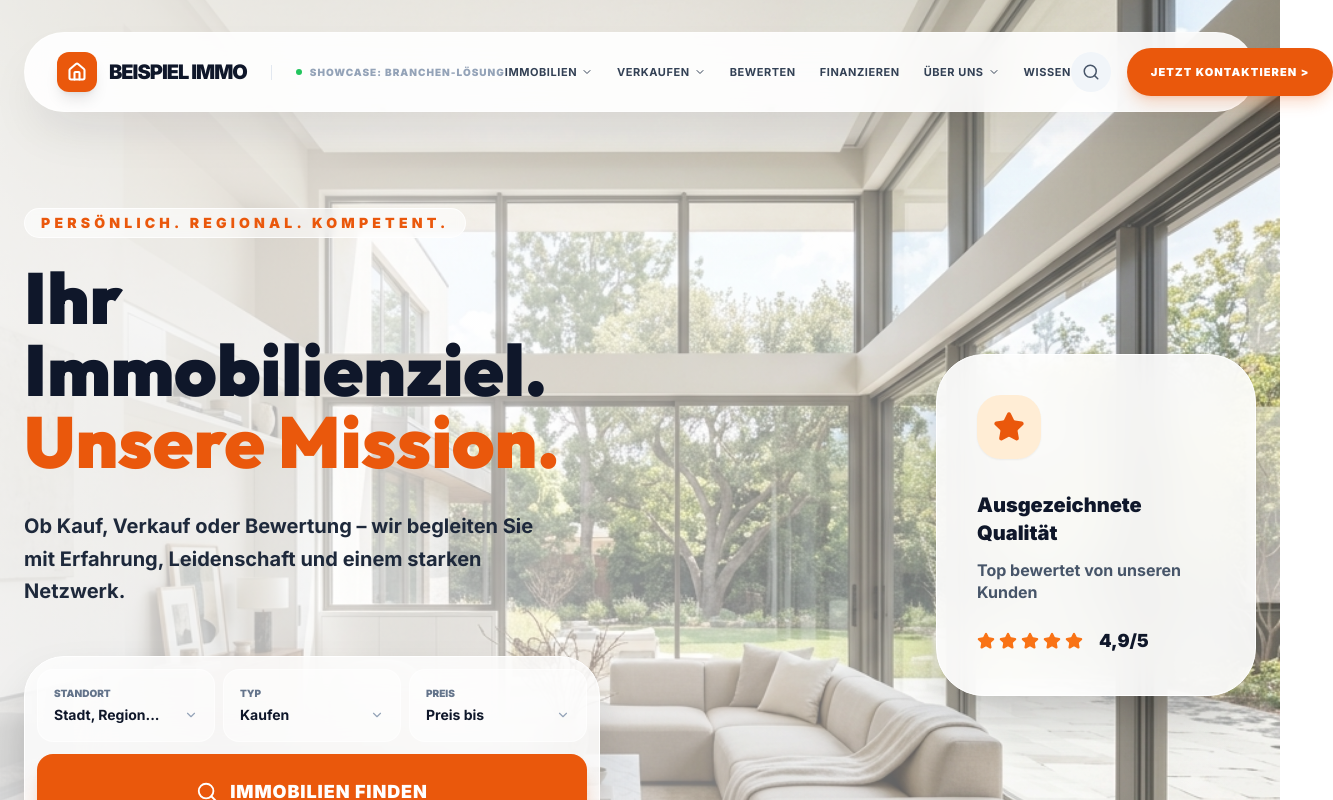
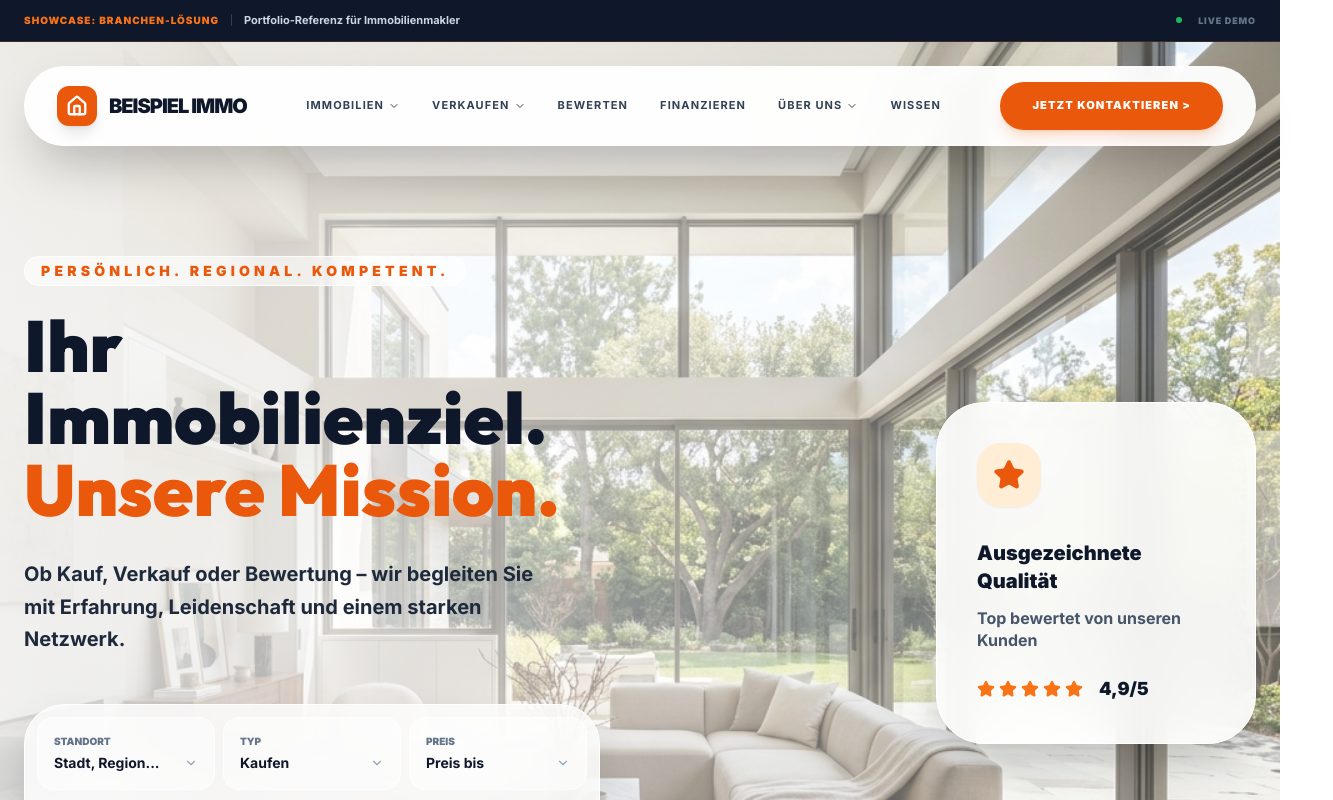
Before and after one commit to timmsug-source/website-linkedin, a Next.js app: page /beispiel/immobilienmakler in a window 1280 px wide. Shown: the top 800 px of the page, 1333 px wide, since content can reach past the window. Built offline with nearby package versions, Linux system fonts and the light colour scheme.

Commit message:
Fix: Restore separate banner and ensure single-line content across header

```diff
--- a/src/components/beispiel/MaklerExample.tsx
+++ b/src/components/beispiel/MaklerExample.tsx
@@ -14,45 +14,48 @@ export function MaklerExampleHeader() {
   ];
 
   return (
-    <header className="absolute top-0 left-0 right-0 z-50 pt-8">
-      <div className="max-w-[1400px] mx-auto px-6">
-        <div className="bg-white/90 backdrop-blur-xl rounded-full h-20 flex items-center justify-between px-4 md:px-8 border border-white/40 shadow-2xl shadow-slate-900/10">
+    <header className="absolute top-0 left-0 right-0 z-50">
+      {/* Top Banner - Single Line */}
+      <div className="bg-[#0f172a] py-3 border-b border-orange-500/20">
+        <div className="max-w-7xl mx-auto px-6 flex items-center justify-between">
+          <div className="flex items-center gap-3">
+            <span className="text-orange-500 text-[10px] font-black uppercase tracking-widest">Showcase: Branchen-Lösung</span>
+            <div className="w-[1px] h-3 bg-slate-700 hidden md:block" />
+            <p className="text-[11px] font-bold text-slate-300 hidden md:block">Portfolio-Referenz für Immobilienmakler</p>
+          </div>
+          <div className="flex items-center gap-4">
+            <div className="w-1.5 h-1.5 rounded-full bg-green-500 animate-pulse" />
+            <span className="text-[9px] uppercase font-black tracking-widest text-slate-500">Live Demo</span>
+          </div>
+        </div>
+      </div>
 
-          {/* Logo & Portfolio Badge */}
-          <div className="flex items-center gap-6">
-            <div className="flex items-center gap-3">
-              <div className="w-10 h-10 bg-orange-600 rounded-xl flex items-center justify-center text-white shadow-lg">
-                <Home size={20} strokeWidth={2.5} />
-              </div>
-              <span className="text-xl font-black text-slate-900 tracking-tighter uppercase whitespace-nowrap">Beispiel Immo</span>
+      {/* Navbar Row - Single Line Content */}
+      <div className="max-w-7xl mx-auto px-6 mt-6">
+        <nav className="bg-white/95 backdrop-blur-md rounded-full h-20 flex items-center justify-between px-8 border border-white/20 shadow-2xl">
+          {/* Logo - Single Line */}
+          <div className="flex items-center gap-3">
+            <div className="w-10 h-10 bg-orange-600 rounded-xl flex items-center justify-center text-white shadow-lg">
+              <Home size={22} strokeWidth={2.5} />
             </div>
-
-            <div className="hidden xl:flex items-center gap-2 border-l border-slate-200 pl-6">
-              <div className="w-1.5 h-1.5 rounded-full bg-green-500 animate-pulse" />
-              <span className="text-[10px] font-black uppercase tracking-widest text-slate-400 whitespace-nowrap">Showcase: Branchen-Lösung</span>
-            </div>
+            <span className="text-xl font-black text-slate-900 tracking-tighter uppercase whitespace-nowrap">Beispiel Immo</span>
           </div>
 
-          {/* Navigation */}
-          <nav className="hidden lg:flex items-center gap-6">
+          {/* Menu - Single Line */}
+          <div className="hidden lg:flex items-center gap-8">
             {menuItems.map((item) => (
-              <button key={item.name} className="flex items-center gap-1 text-slate-700 font-bold hover:text-orange-600 transition-colors text-[11px] uppercase tracking-wider whitespace-nowrap">
+              <button key={item.name} className="flex items-center gap-1 text-slate-700 font-bold hover:text-orange-600 transition-colors text-[11px] uppercase tracking-widest whitespace-nowrap">
                 {item.name}
                 {item.hasDropdown && <ChevronDown size={12} />}
               </button>
             ))}
-          </nav>
+          </div>
 
-          {/* Actions */}
-          <div className="flex items-center gap-4">
-            <button className="hidden sm:flex w-10 h-10 items-center justify-center rounded-full bg-slate-100 text-slate-600 hover:bg-orange-600 hover:text-white transition-all">
-              <Search size={18} />
-            </button>
-            <button className="bg-orange-600 hover:bg-orange-700 text-white px-6 h-12 rounded-full font-black text-[11px] uppercase tracking-widest transition-all shadow-lg shadow-orange-600/20 active:scale-95 whitespace-nowrap">
-              Jetzt kontaktieren &gt;
-            </button>
-          </div>
-        </div>
+          {/* CTA - Single Line */}
+          <button className="bg-orange-600 hover:bg-orange-700 text-white px-8 h-12 rounded-full font-black text-[11px] uppercase tracking-widest transition-all shadow-lg shadow-orange-600/20 active:scale-95 whitespace-nowrap">
+            Jetzt kontaktieren &gt;
+          </button>
+        </nav>
       </div>
     </header>
   );
@@ -60,7 +63,7 @@ export function MaklerExampleHeader() {
 
 export function MaklerExampleHero() {
   return (
-    <section className="relative min-h-screen flex flex-col justify-between overflow-hidden pt-32">
+    <section className="relative min-h-screen flex flex-col justify-between overflow-hidden pt-44">
       {/* Background Image Container */}
       <div className="absolute inset-0 z-0">
         <Image
```
